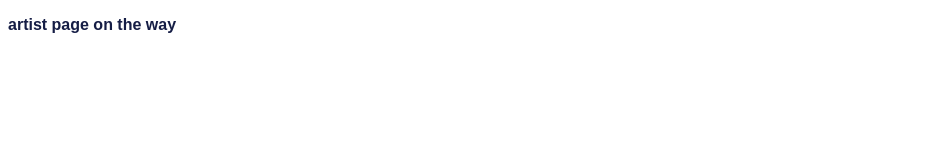
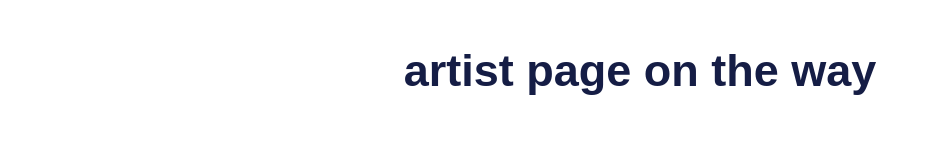
Before and after one commit to 144mdgross/grossmd.co, a plain HTML site: page index.html in a window 1280 px wide. Shown: the whole page, without its empty margins (0-931 px from the left). Drawn offline with Linux system fonts and the light colour scheme.

Commit message:
adding stylesheet.css to index
adding stylesheet.css to index

```diff
--- a/stylesheet.css
+++ b/stylesheet.css
@@ -2,4 +2,6 @@ p {
 	font-family: Sans-serif;
 	color: #151d45;
 	font-weight: bold;
+	font-size: 45px;
+	text-align: center;
 }
```
